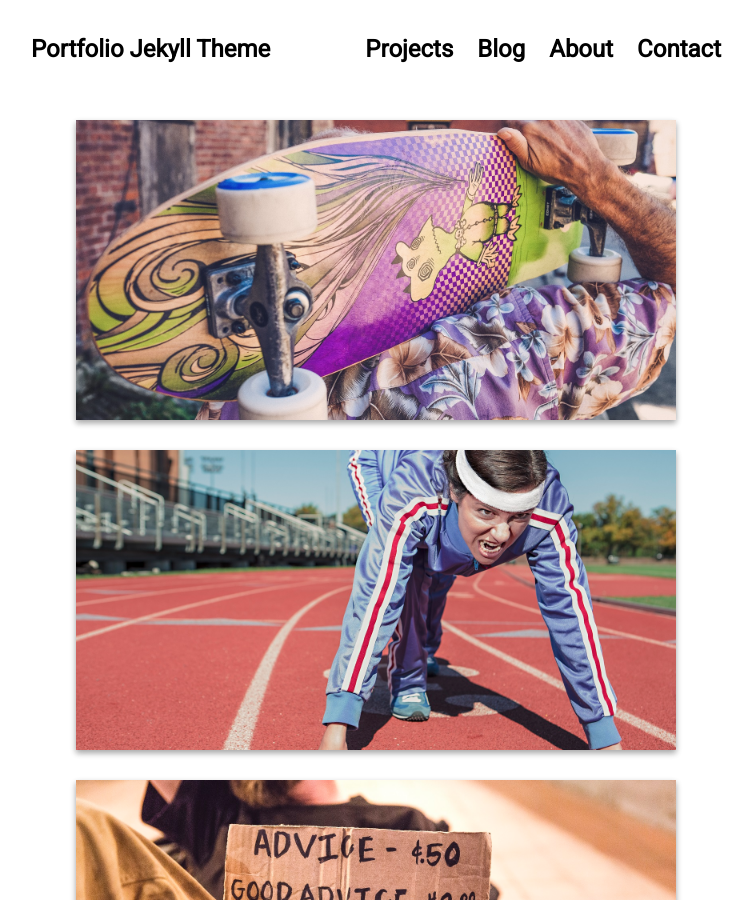
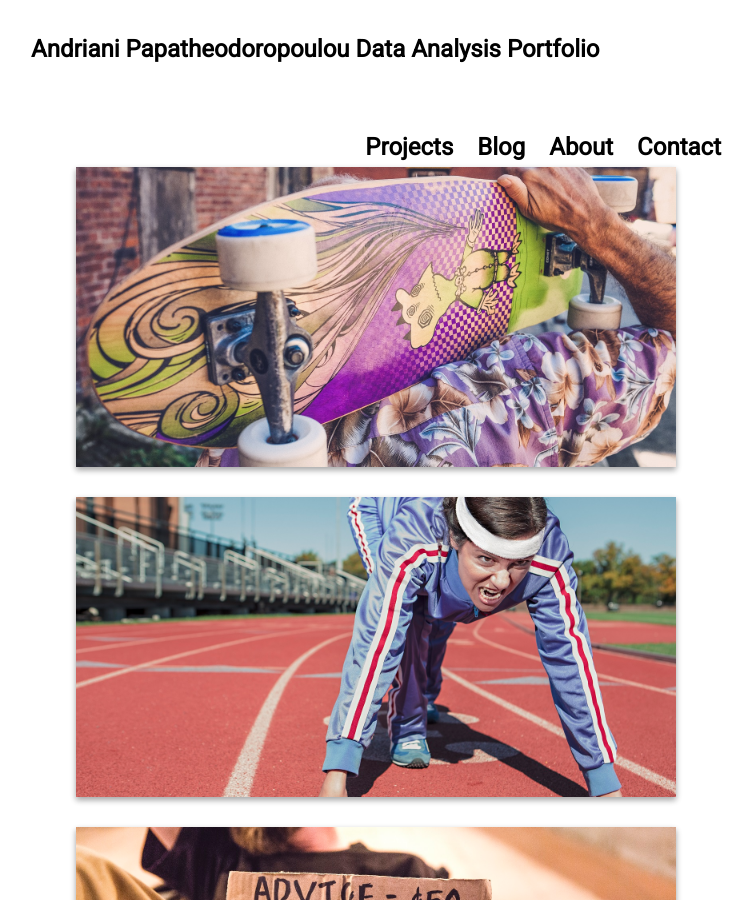
Before and after one commit to apapath/apapath.github.io, a Jekyll site: the page built from index.md, in a window 1280 px wide and 900 px high. Shown: the whole window, without its empty margins (264-1017 px from the left). Built offline with Jekyll 4.4.1, drawn with Linux system fonts in a browser that asks for light colours; nearby versions of some CDN libraries.

Commit message:
Updated config.yml

```diff
--- a/_config.yml
+++ b/_config.yml
@@ -7,6 +7,6 @@ plugins:   [jekyll-sitemap, jekyll-feed,  jekyll-seo-tag]
 
 # Customise atom feed settings (this is where Jekyll-Feed gets configuration information)
 
-title:		   "Portfolio Jekyll Theme"
+title:		   "Andriani Papatheodoropoulou Data Analysis Portfolio"
 description: "Powered by Jekyll and GitHub Pages"
-author:      "Paul Le"
+author:      "Andriani Papatheodoropoulou"
```
